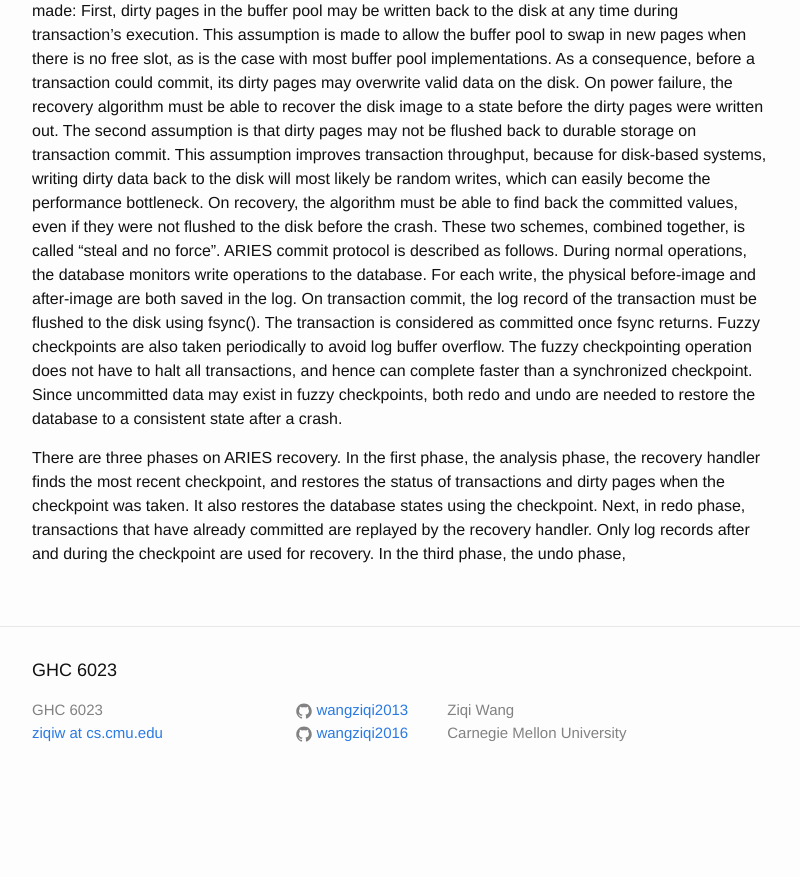
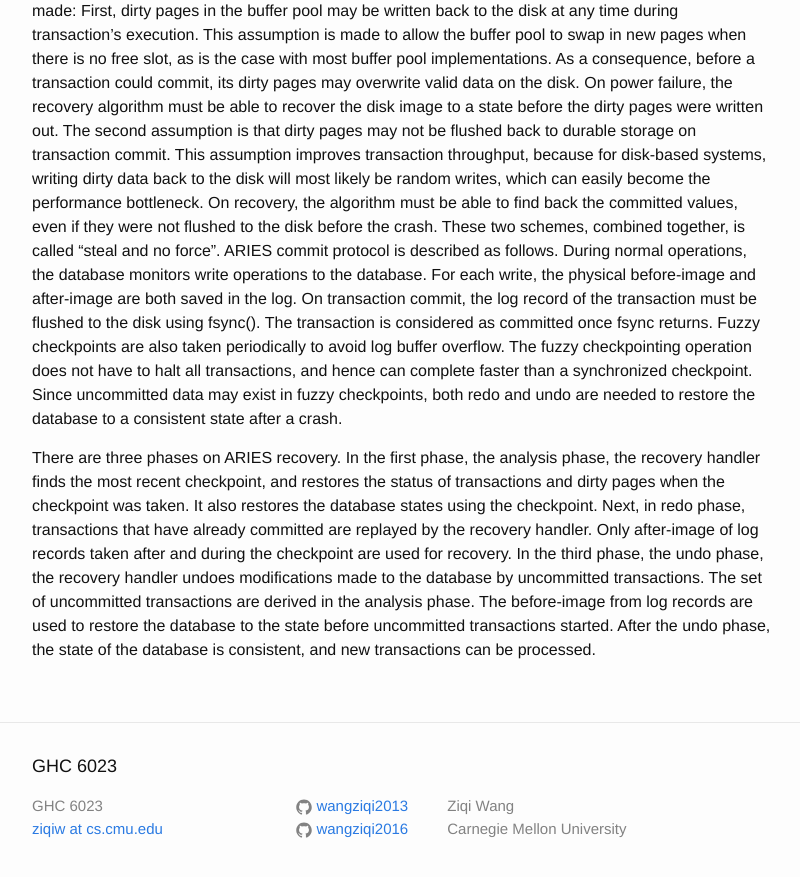
Before and after one commit to wangziqi2013/wangziqi2013.github.io, a Jekyll site: the page built from _posts/2019-01-12-wbl.markdown, in a window 1280 px wide and 900 px high, scrolled down 643 px. Shown: the top 877 px of the window, without its empty margins (238-1038 px from the left). Built offline with Jekyll 4.4.1, drawn with Linux system fonts in a browser that asks for light colours; before the commit the page ends 1447 px from its top, so only the background shows below that.

Commit message:
Finish recovery

```diff
--- a/_posts/2019-01-12-wbl.markdown
+++ b/_posts/2019-01-12-wbl.markdown
@@ -39,4 +39,8 @@ database to a consistent state after a crash.
 There are three phases on ARIES recovery. In the first phase, the analysis phase, the recovery handler finds the most recent
 checkpoint, and restores the status of transactions and dirty pages when the checkpoint was taken. It also restores the database
 states using the checkpoint. Next, in redo phase, transactions that have already committed are replayed by the recovery
-handler. Only log records after and during the checkpoint are used for recovery. In the third phase, the undo phase,
+handler. Only after-image of log records taken after and during the checkpoint are used for recovery. In the third phase,
+the undo phase, the recovery handler undoes modifications made to the database by uncommitted transactions. The set of
+uncommitted transactions are derived in the analysis phase. The before-image from log records are used to restore the
+database to the state before uncommitted transactions started. After the undo phase, the state of the database is consistent,
+and new transactions can be processed.
```
